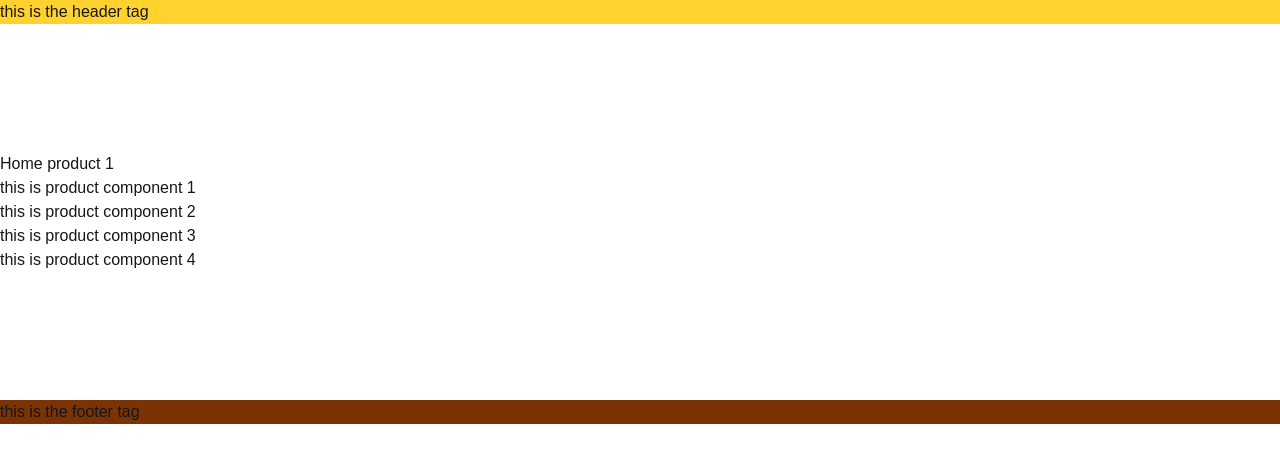
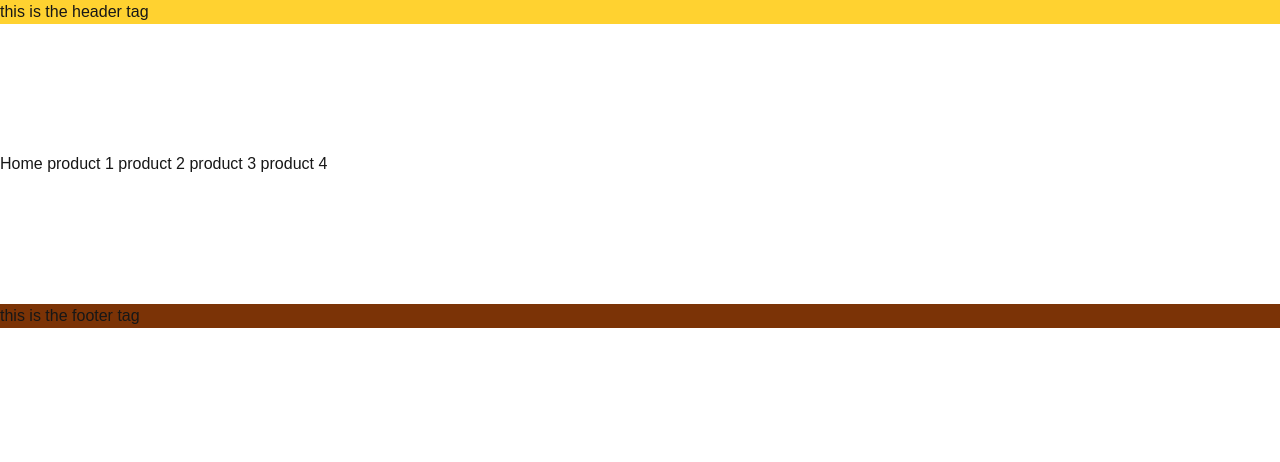
Before and after one commit to MogesBekele/next, a Next.js app: page /products in a window 1280 px wide. Shown: the top 462 px of the page. Built offline with nearby package versions, Linux system fonts and the light colour scheme.

Commit message:
create the dynamic route

```diff
--- a/src/app/products/page.tsx
+++ b/src/app/products/page.tsx
@@ -9,11 +9,11 @@ return(
     <Link href="/">  Home</Link>
 
      <Link href="/products/1">  product 1</Link>
+       <Link href="/products/2">  product 2</Link>
+         <Link href="/products/3">  product 3</Link>
+           <Link href="/products/4">  product 4</Link>
 
-  <h1>this is product component 1</h1>
-   <h1>this is product component 2</h1>
-    <h1>this is product component 3</h1>
-     <h1>this is product component 4</h1>
+
   </div>
 )
 
```
